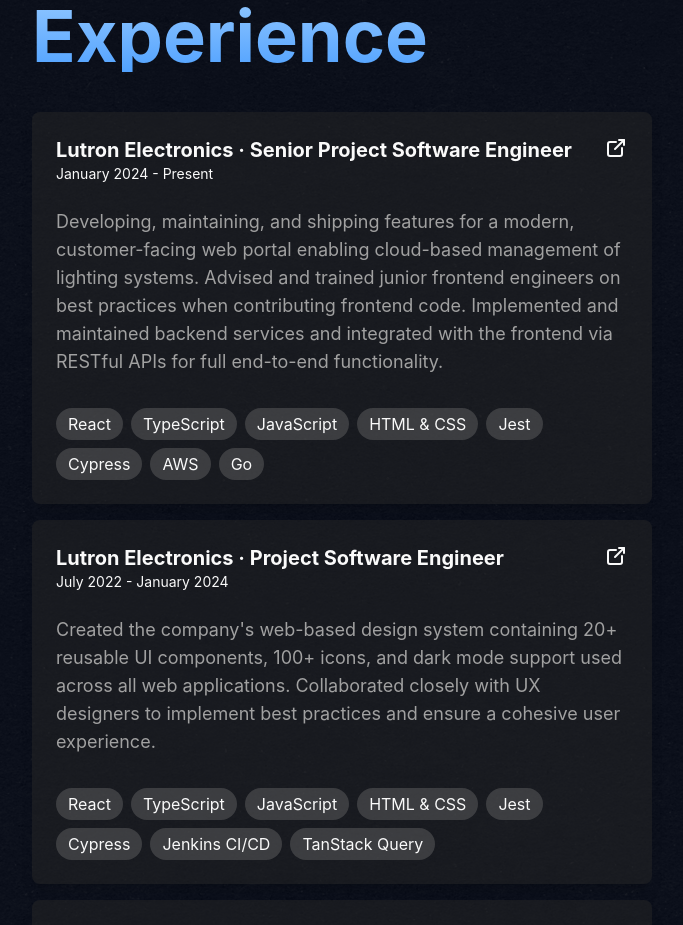
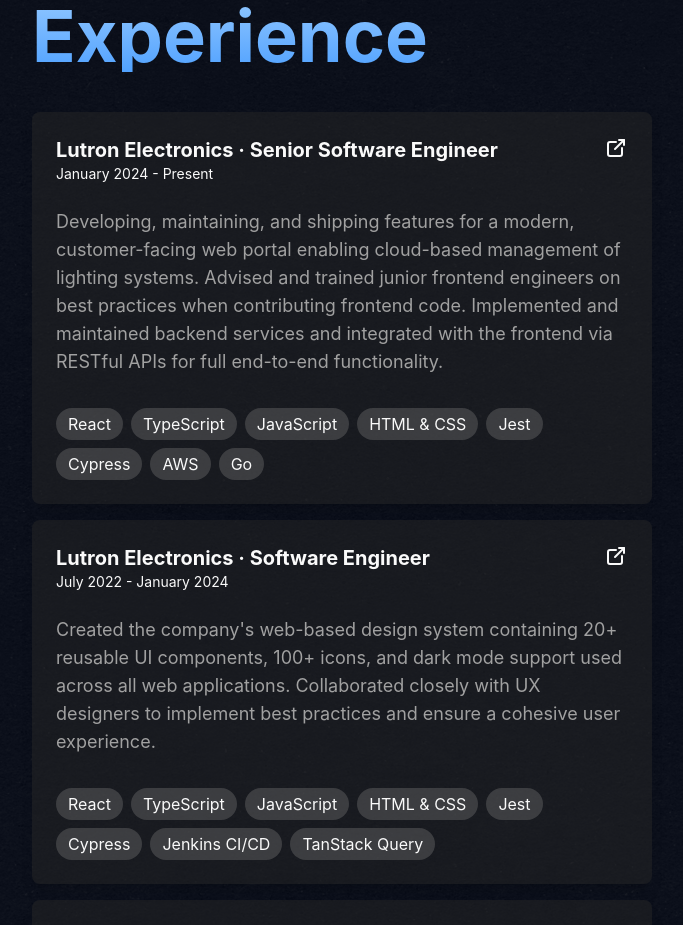
Before and after one commit to jason-lee88/personal-website, a React (Vite) app: page / in a window 1280 px wide. Shown: the part 840-1765 px from the top of the page, without its empty margins (556-1239 px from the left). Built offline with nearby package versions, Linux system fonts and the light colour scheme; a web font is replaced by a local one.

Commit message:
resume update

```diff
--- a/src/components/sections/Experience.tsx
+++ b/src/components/sections/Experience.tsx
@@ -15,7 +15,7 @@
 const experienceData: ExperienceData[] = [
   {
     company: "Lutron Electronics",
-    title: "Senior Project Software Engineer",
+    title: "Senior Software Engineer",
     startDate: "January 2024",
     endDate: "Present",
     body: "Developing, maintaining, and shipping features for a modern, customer-facing web portal enabling cloud-based management of lighting systems. Advised and trained junior frontend engineers on best practices when contributing frontend code. Implemented and maintained backend services and integrated with the frontend via RESTful APIs for full end-to-end functionality.",
@@ -24,7 +24,7 @@
   },
   {
     company: "Lutron Electronics",
-    title: "Project Software Engineer",
+    title: "Software Engineer",
     startDate: "July 2022",
     endDate: "January 2024",
     body: "Created the company's web-based design system containing 20+ reusable UI components, 100+ icons, and dark mode support used across all web applications. Collaborated closely with UX designers to implement best practices and ensure a cohesive user experience.",
```
Also changed, not shown: 1 other file (tests, documents, lock files or other folders).
